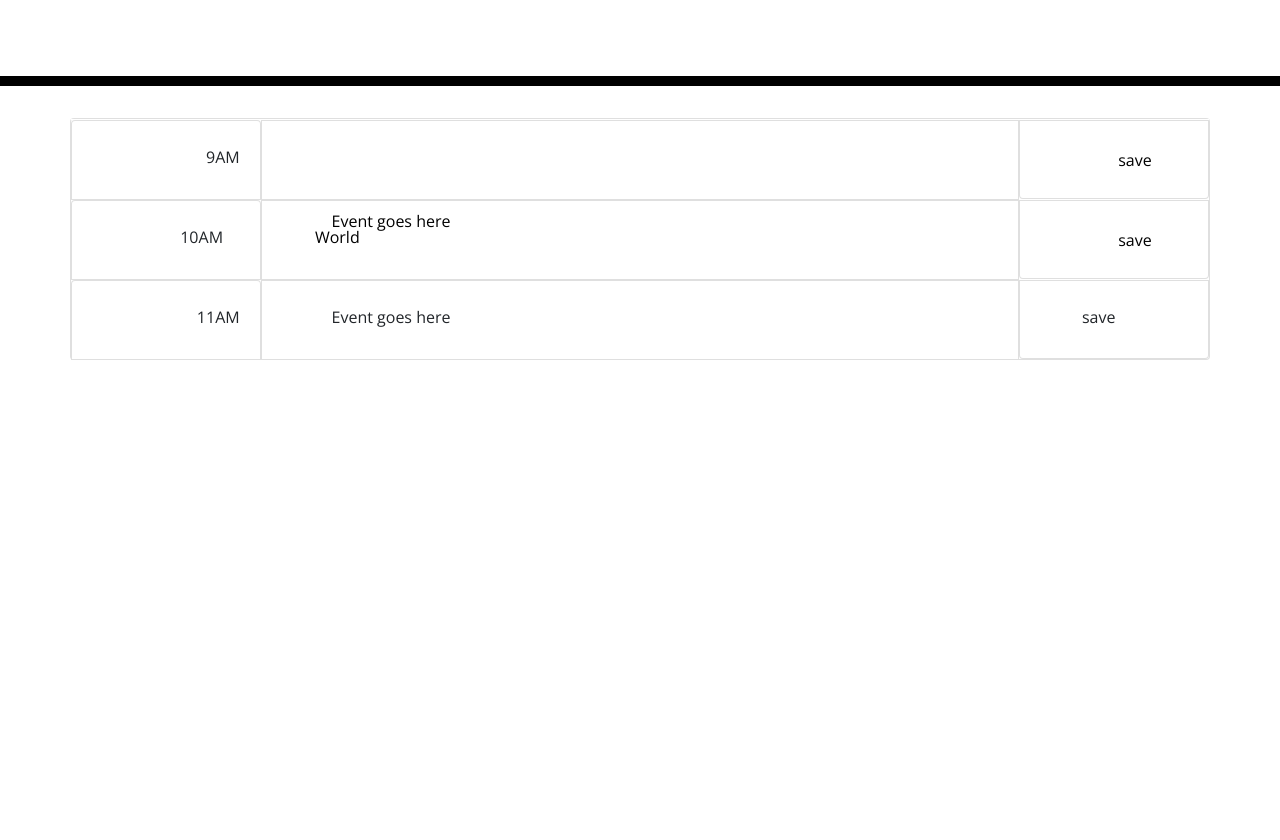
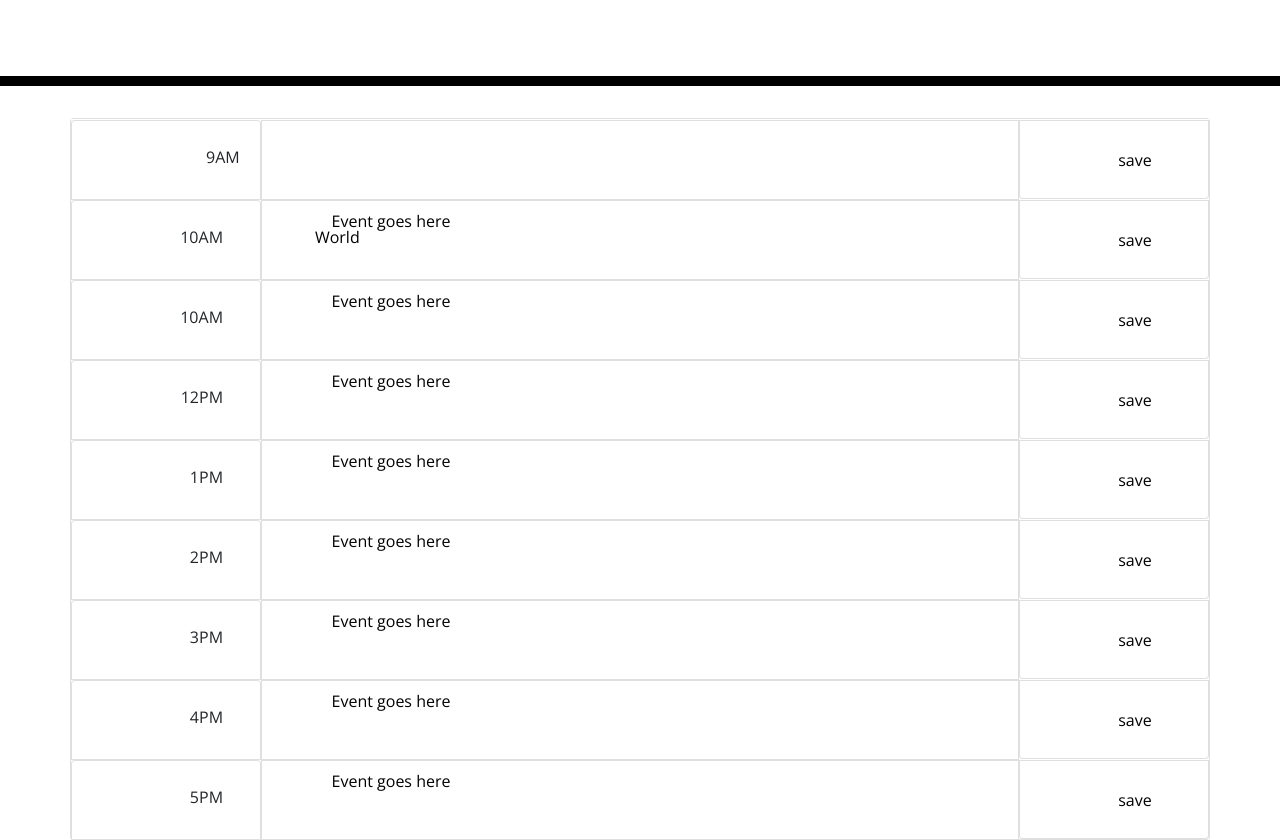
Before and after one commit to ginomaglaqueucla/work-day-scheduler-gm20, a plain HTML site: page index.html in a window 1280 px wide. Shown: the part 182-1022 px from the top of the page. Before the commit the page ends 800 px from the top, so only its background shows below. Drawn offline with nearby package versions, Linux system fonts and the light colour scheme.

Commit message:
added rest of schedule

```diff
--- a/index.html
+++ b/index.html
@@ -64,17 +64,114 @@
       <!--  11AM  -->
       <div id="11" class="row">
         <!-- Time -->
-        <div id="11-event" class="col-md-2 list-group-item text-right">
-          11AM
+        <div class="col-md-2 list-group-item text-right">
+          10AM
         </div>
         <!-- Event -->
-        <div class="event-msg col-md-8 list-group-item text-left">
+        <textarea id="11-event" class="event msg col-md-8 list-group-item">
             Event goes here
+        </textarea>
+        <!-- </div> -->
+        <!-- Save -->
+        <button class="col-md-2 list-group-item">
+          save
+        </button>
+      </div>
+      <!--  12PM  -->
+      <div id="12" class="row">
+        <!-- Time -->
+        <div class="col-md-2 list-group-item text-right">
+          12PM
         </div>
+        <!-- Event -->
+        <textarea id="12-event" class="event msg col-md-8 list-group-item">
+            Event goes here
+        </textarea>
+        <!-- </div> -->
         <!-- Save -->
-        <div class="col-md-2 list-group-item">
+        <button class="col-md-2 list-group-item">
           save
+        </button>
+      </div>
+      <!--  1PM  -->
+      <div id="1" class="row">
+        <!-- Time -->
+        <div class="col-md-2 list-group-item text-right">
+          1PM
         </div>
+        <!-- Event -->
+        <textarea id="1-event" class="event msg col-md-8 list-group-item">
+            Event goes here
+        </textarea>
+        <!-- </div> -->
+        <!-- Save -->
+        <button class="col-md-2 list-group-item">
+          save
+        </button>
+      </div>
+      <!--  2PM  -->
+      <div id="2" class="row">
+        <!-- Time -->
+        <div class="col-md-2 list-group-item text-right">
+          2PM
+        </div>
+        <!-- Event -->
+        <textarea id="2-event" class="event msg col-md-8 list-group-item">
+            Event goes here
+        </textarea>
+        <!-- </div> -->
+        <!-- Save -->
+        <button class="col-md-2 list-group-item">
+          save
+        </button>
+      </div>
+          <!--  3PM  -->
+      <div id="3" class="row">
+        <!-- Time -->
+        <div class="col-md-2 list-group-item text-right">
+          3PM
+        </div>
+        <!-- Event -->
+        <textarea id="3-event" class="event msg col-md-8 list-group-item">
+            Event goes here
+        </textarea>
+        <!-- </div> -->
+        <!-- Save -->
+        <button class="col-md-2 list-group-item">
+          save
+        </button>
+      </div>
+      <!--  4PM  -->
+      <div id="4" class="row">
+        <!-- Time -->
+        <div class="col-md-2 list-group-item text-right">
+          4PM
+        </div>
+        <!-- Event -->
+        <textarea id="4-event" class="event msg col-md-8 list-group-item">
+            Event goes here
+        </textarea>
+        <!-- </div> -->
+        <!-- Save -->
+        <button class="col-md-2 list-group-item">
+          save
+        </button>
+      </div>
+      <!--  5PM  -->
+      <div id="5" class="row">
+        <!-- Time -->
+        <div class="col-md-2 list-group-item text-right">
+          5PM
+        </div>
+        <!-- Event -->
+        <textarea id="5-event" class="event msg col-md-8 list-group-item">
+            Event goes here
+        </textarea>
+        <!-- </div> -->
+        <!-- Save -->
+        <button class="col-md-2 list-group-item">
+          save
+        </button>
       </div>
     </div>
 
```
